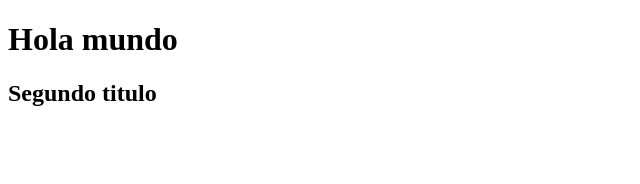
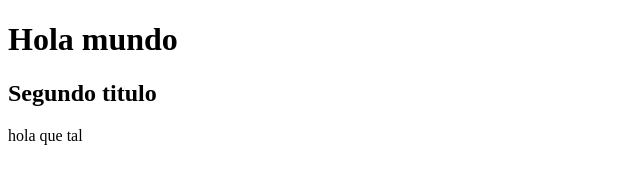
Before and after one commit to alanec2007-tech/uno, a plain HTML site: page index.html in a window 1280 px wide. Shown: the full height of the page, 0-640 px from the left. Drawn offline with Linux system fonts and the light colour scheme.

Commit message:
agrege saludo al index.htlm

```diff
--- a/index.html
+++ b/index.html
@@ -8,5 +8,6 @@
 <body>
     <h1>Hola mundo</h1>
     <h2>Segundo titulo</h2>
+    <p>hola que tal</p>
 </body>
 </html>
```
